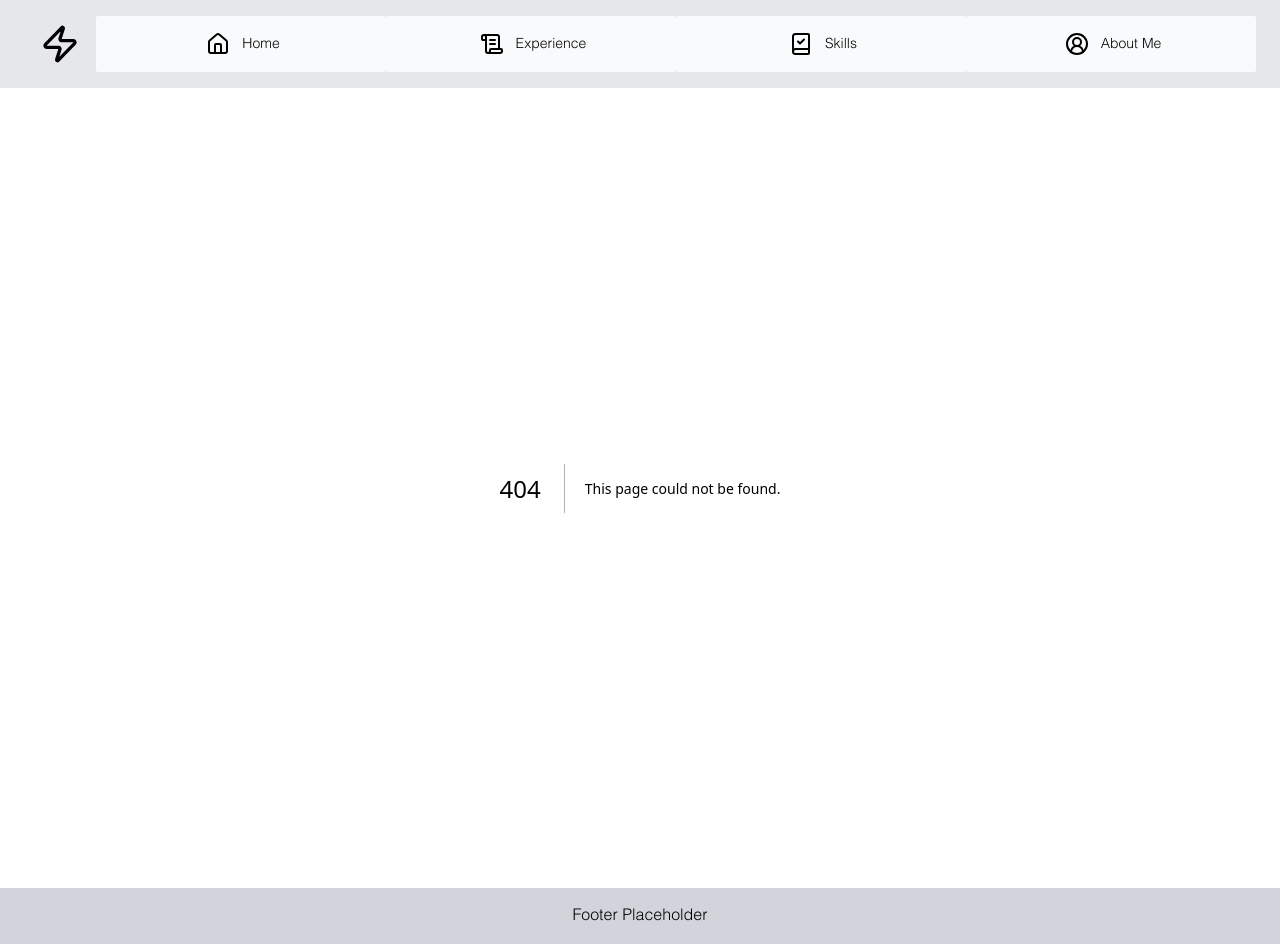
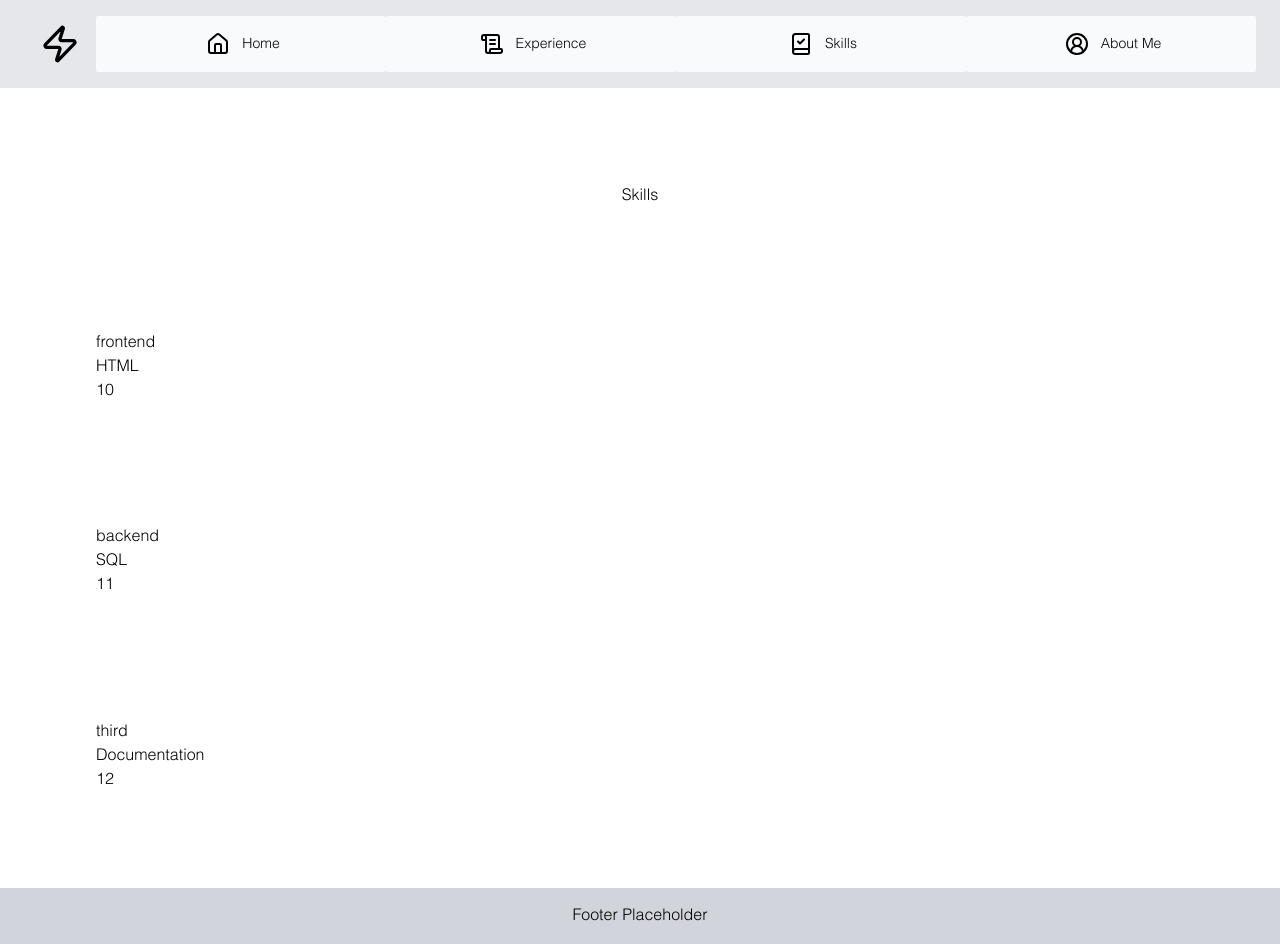
Before and after one commit to hrobb/personalSiteBase, a Next.js app: page /skills in a window 1280 px wide. Before the commit this address had no page. Built offline with nearby package versions, Linux system fonts and the light colour scheme.

Commit message:
Laid out barebones structure for skills page

```diff
--- a/app/data.json
+++ b/app/data.json
@@ -62,6 +62,26 @@
 			}
 		]
 	},
+	"skills": {
+		"frontend": [
+			{
+				"id": 10,
+				"title": "HTML"
+			}
+		],
+		"backend": [
+			{
+				"id": 11,
+				"title": "SQL"
+			}
+		],
+		"third": [
+			{
+				"id": 12,
+				"title": "Documentation"
+			}
+		]
+	},
 	"aboutme": {
 		"textsections": [
 			{
--- /dev/null
+++ b/app/skills/page.tsx
@@ -0,0 +1,20 @@
+import data from '../data.json';
+import CategoryContainer from '../ui/skills/categoryContainer';
+
+export default function Skills() {
+	const categories = data.skills;
+
+	return (
+		<main className="flex min-h-screen h-full max-w-9xl flex-col items-center justify-between p-24">
+			<h1>Skills</h1>
+
+			{Object.entries(categories).map(([category, skills]) => (
+				<CategoryContainer
+					key={category}
+					categoryTitle={category}
+					skillSet = {skills}
+				/>
+			))}
+		</main>
+	)
+}
--- /dev/null
+++ b/app/ui/skills/categoryContainer.tsx
@@ -0,0 +1,28 @@
+import SkillCard from './skillCard'
+
+export interface Skill {
+	id: number;
+	title: string;
+}
+
+export default function CategoryContainer({
+	categoryTitle,
+	skillSet
+}: {
+	categoryTitle: string,
+	skillSet: Skill[]
+}) {
+	return (
+		<div className='container flex flex-col justify-around'>
+			<h1>{categoryTitle}</h1>
+			<div>
+				{skillSet.map((skill, index) => (
+					<SkillCard
+						id={skill.id}
+						title={skill.title}
+					/>
+				))}
+			</div>
+		</div>
+	)
+}
--- /dev/null
+++ b/app/ui/skills/skillCard.tsx
@@ -0,0 +1,14 @@
+export default function SkillCard ({
+	id,
+	title
+}: {
+	id: number,
+	title: string
+}) {
+	return (
+		<>
+		<p>{title}</p>
+		<p>{id}</p>
+		</>
+	)
+}
```
